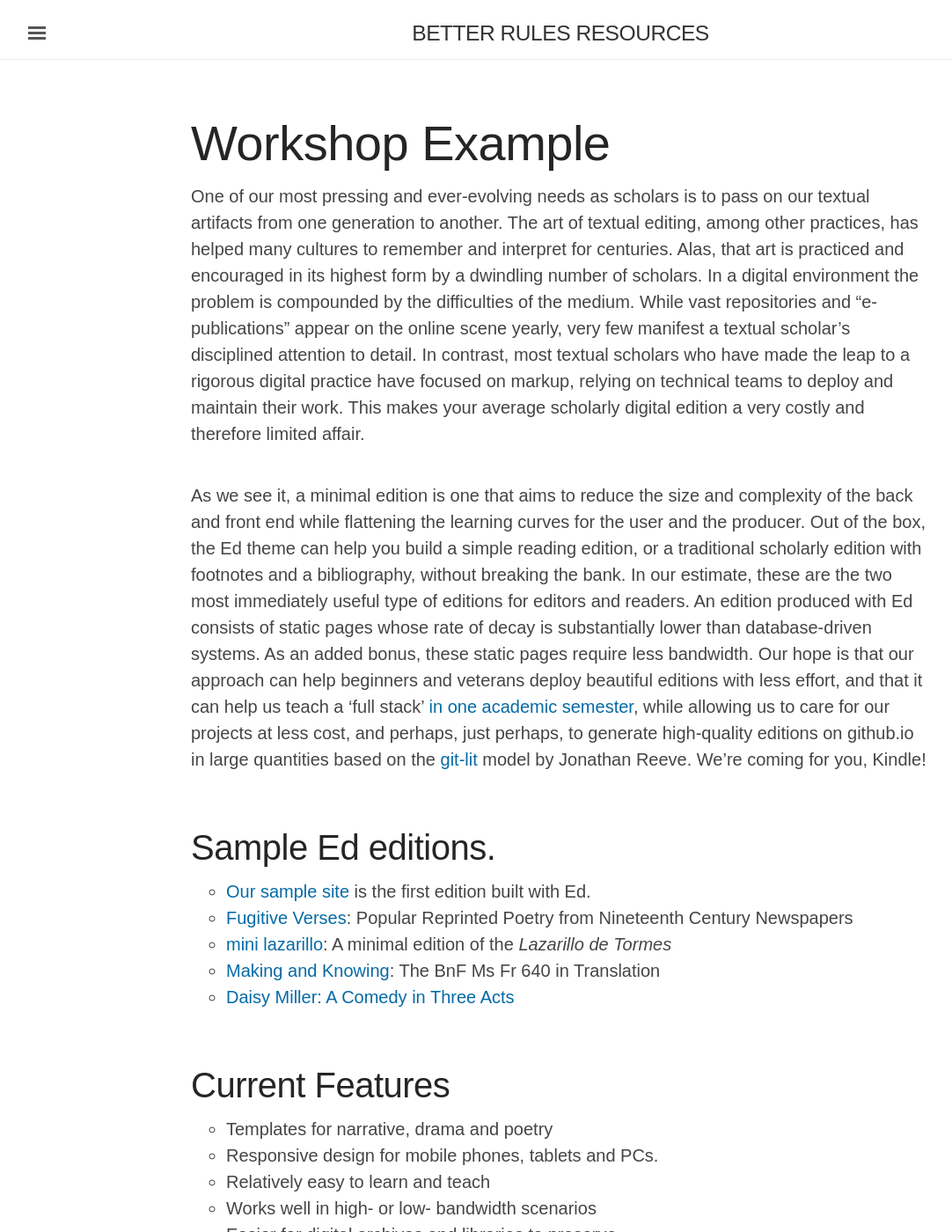
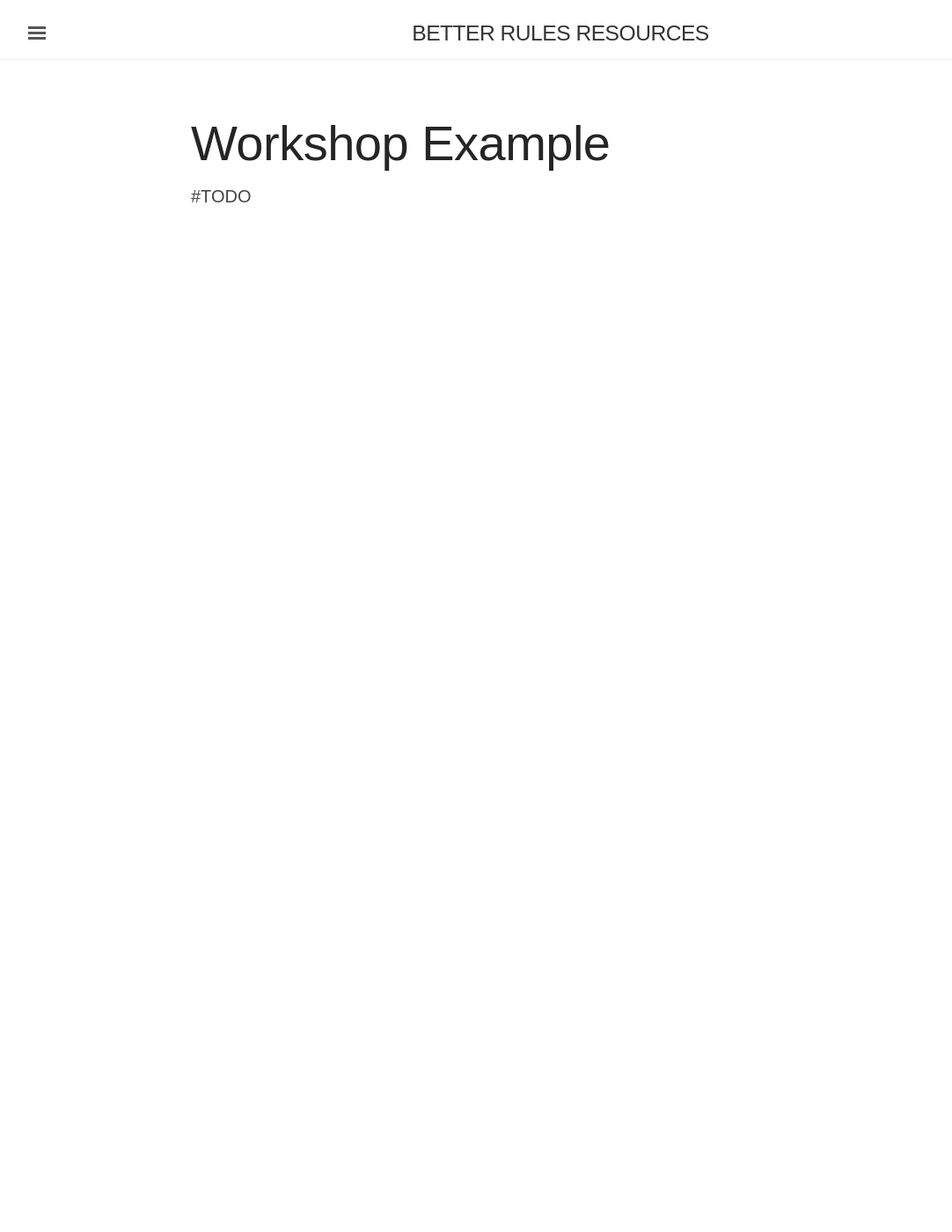
Before and after one commit to BetterRules/betterrules.nz, a Jekyll site: the page built from workshop-example.md, in a window 1280 px wide and 1400 px high. Shown: the whole window at 88% size, without its empty margins (3-1085 px from the left). Built offline with Jekyll 4.4.1, drawn with Linux system fonts in a browser that asks for light colours; some web fonts are replaced; some of the changed text lies outside the part shown.

Commit message:
README.md update

```diff
--- a/workshop-example.md
+++ b/workshop-example.md
@@ -3,57 +3,4 @@
 title: Workshop Example
 ---
 
-One of our most pressing and ever-evolving needs as scholars is to pass on our textual artifacts
-from one generation to another. The art of textual editing, among other practices, has helped many
-cultures to remember and interpret for centuries. Alas, that art is practiced and encouraged in its
-highest form by a dwindling number of scholars. In a digital environment the problem is compounded
-by the difficulties of the medium. While vast repositories and "e-publications" appear on the
-online scene yearly, very few manifest a textual scholar's disciplined attention to detail. In
-contrast, most textual scholars who have made the leap to a rigorous digital practice have focused
-on markup, relying on technical teams to deploy and maintain their work. This makes your average
-scholarly digital edition a very costly and therefore limited affair.
-
-As we see it, a minimal edition is one that aims to reduce the size and complexity of the back and
-front end while flattening the learning curves for the user and the producer. Out of the box, the Ed
-theme can help you build a simple reading edition, or a traditional scholarly edition with footnotes
-and a bibliography, without breaking the bank. In our estimate, these are the two most immediately
-useful type of editions for editors and readers. An edition produced with Ed consists of static
-pages whose rate of decay is substantially lower than database-driven systems. As an added bonus,
-these static pages require less bandwidth. Our hope is that our approach can help beginners and
-veterans deploy beautiful editions with less effort, and that it can help us teach a 'full stack'
-[in one academic semester](https://github.com/susannalles/MinimalEditions/blob/master/README.md),
-while allowing us to care for our projects at less cost, and perhaps, just perhaps, to generate
-high-quality editions on github.io in large quantities based on the
-[git-lit](http://jonreeve.com/2015/09/introducing-git-lit/) model by Jonathan Reeve. We're coming
-for you, Kindle!
-
-
-## Sample Ed editions.
-
-- [Our sample site](http://minicomp.github.io/ed/) is the first edition built with Ed.
-- [Fugitive Verses](http://fugitiverses.viraltexts.org/): Popular Reprinted Poetry from Nineteenth Century Newspapers
-- [mini lazarillo](http://minilazarillo.github.io/): A minimal edition of the *Lazarillo de Tormes*
-- [Making and Knowing](https://cu-mkp.github.io/GR8975-edition/): The BnF Ms Fr 640 in Translation
-- [Daisy Miller: A Comedy in Three Acts](https://britaneeelizabeth.github.io/ed/texts/DaisyMillerPlay/)
-
-
-## Current Features
-
-- Templates for narrative, drama and poetry
-- Responsive design for mobile phones, tablets and PCs.
-- Relatively easy to learn and teach
-- Works well in high- or low- bandwidth scenarios
-- Easier for digital archives and libraries to preserve
-- Open source, open access
-- Unobtrusive footnotes
-- Metadata in Dublin Core and OpenGraph to play nice with Zotero, libraries and social media.
-- Automatic table of content generation
-- Simple search functionality
-- Annotations via [hypothes.is](https://hypothes.is/)
-- Optional: Ability to generate well-formatted bibliographies and linked citations
-
-
-## Installing and using Ed
-
-To learn how to install and begin using Ed, please visit our
-[documentation page](http://minicomp.github.io/ed/documentation).
+#TODO
```
Also changed, not shown: README.md.
